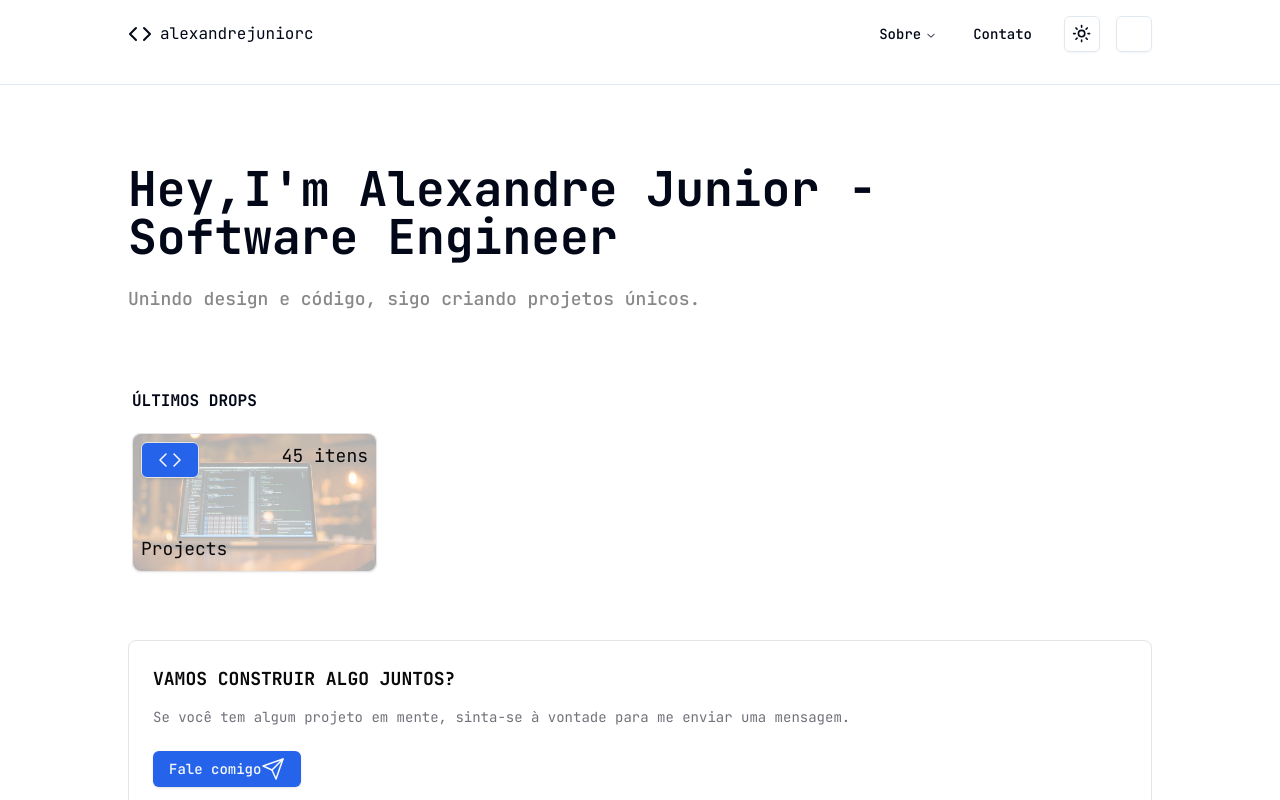
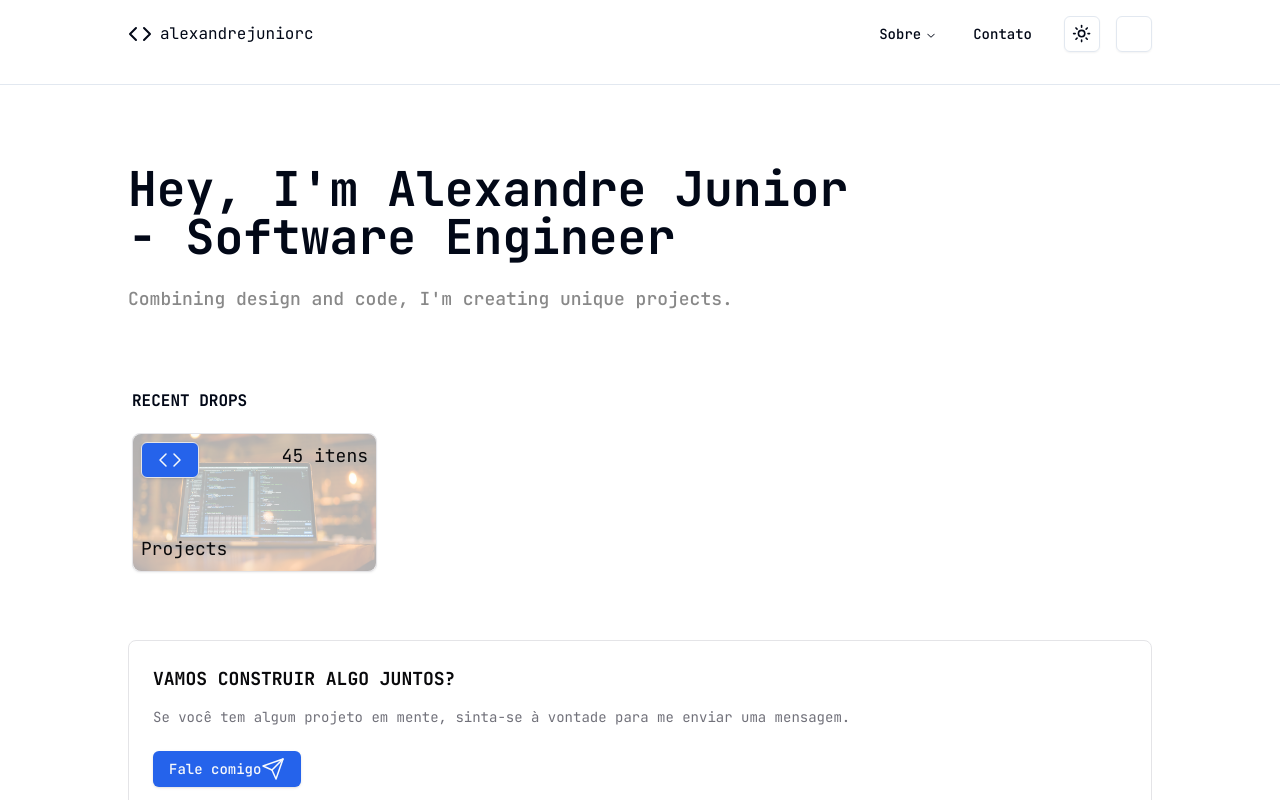
Before and after one commit to alexandrejuniorc/portfolio, a Next.js app: page /contact in a window 1280 px wide. Shown: the top 800 px of the page. Built offline with nearby package versions, Linux system fonts and the light colour scheme.

Commit message:
feat(intl): :sparkles: translate homepage

```diff
--- a/src/app/[lang]/page.tsx
+++ b/src/app/[lang]/page.tsx
@@ -2,18 +2,27 @@ import Link from "next/link";
 
 import Coding from "../../../public/Coding.webp";
 import { CardDrop } from "@/components/card-drop";
-export default function Home() {
+import { getDictionaryServerOnly } from "@/dictionaries/default-dictionary-server-only";
+import { Locale } from "@/config/i18n.config";
+import { ptBR } from "../../dictionaries/default-language-collections/default-pt-BR";
+export default function Home({ params }: { params: { lang: Locale } }) {
+  const { dictionary, interpolation } = getDictionaryServerOnly(params.lang);
+
   return (
     <>
       <section className="mx-auto flex max-w-5xl flex-col justify-start gap-4 overflow py-8 xl:px-0">
         <div className="flex flex-col gap-6 md:max-w-3xl">
           <h1 className="text-3xl md:text-4xl lg:text-5xl font-bold md:leading-relaxed">
-            Hey,{"I'm"} Alexandre Junior - Software Engineer
+            {interpolation(dictionary.pages.home.title, {
+              name: "Hey, I'm Alexandre Junior - Software Engineer",
+            })}
           </h1>
 
           <div className="flex flex-col gap-6 md:max-w-2xl">
             <h2 className="text-lg font-medium text-[#888]">
-              Unindo design e código, sigo criando projetos únicos.
+              {interpolation(dictionary.pages.home.description, {
+                name: "Combining design and code, I'm creating unique projects.",
+              })}
             </h2>
           </div>
         </div>
@@ -21,7 +30,14 @@ export default function Home() {
 
       <div className="mt-10 flex flex-col gap-5 p-1">
         <div>
-          <h1 className="font-bold uppercase">Últimos Drops</h1>
+          <h1 className="font-bold uppercase">
+            {interpolation(
+              dictionary.pages.home["section-recent-drops"].title,
+              {
+                name: "Recent Drops",
+              }
+            )}
+          </h1>
         </div>
 
         <div className="grid grid-cols-2 md:grid-cols-4 gap-3">
--- a/src/dictionaries/default-language-collections/default-en-US.ts
+++ b/src/dictionaries/default-language-collections/default-en-US.ts
@@ -1,8 +1,15 @@
 export const enUS = {
   site: {
-    name: 'YouTube Piloto',
-    description: 'en-us aaaaaaaaaaaaaaaaaa',
+    name: "YouTube Piloto",
+    description: "en-us aaaaaaaaaaaaaaaaaa",
   },
-  'Welcome {{name}}': 'Welcome {{name}}',
-  '{{nascimento}} {{idade}}': '{{nascimento}} {{idade}}',
+  pages: {
+    home: {
+      title: "Hey, I'm Alexandre Junior - Software Engineer",
+      description: "Combining design and code, I'm creating unique projects.",
+      "section-recent-drops": {
+        title: "Recent Drops",
+      },
+    },
+  },
 };
--- a/src/dictionaries/default-language-collections/default-pt-BR.ts
+++ b/src/dictionaries/default-language-collections/default-pt-BR.ts
@@ -3,6 +3,13 @@ export const ptBR = {
     name: 'YouTube Piloto',
     description: 'pt-br bbbbbbbbbbbbbbbbbb',
   },
-  'Welcome {{name}}': 'Bem-vindo {{name}}',
-  '{{nascimento}} {{idade}}': '{{nascimento}} {{idade}}',
+  pages: {
+    home: {
+      title: "Olá, eu sou Alexandre Junior - Engenheiro de Software",
+      description: "Unindo design e código, sigo criando projetos únicos.",
+      "section-recent-drops": {
+        title: "Últimos Drops",
+      },
+    },
+  },
 };
```
